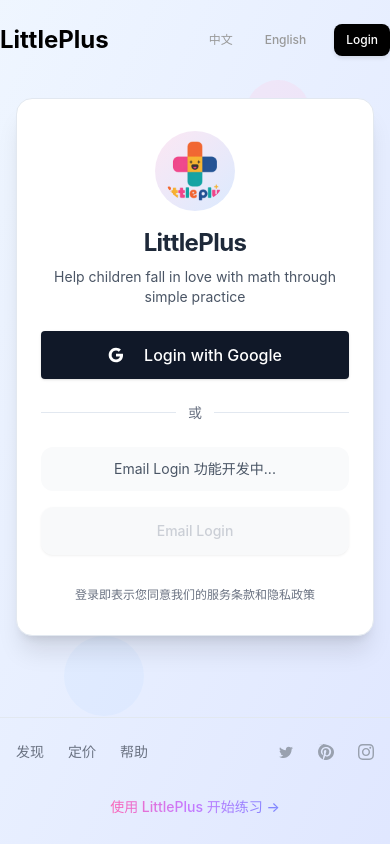
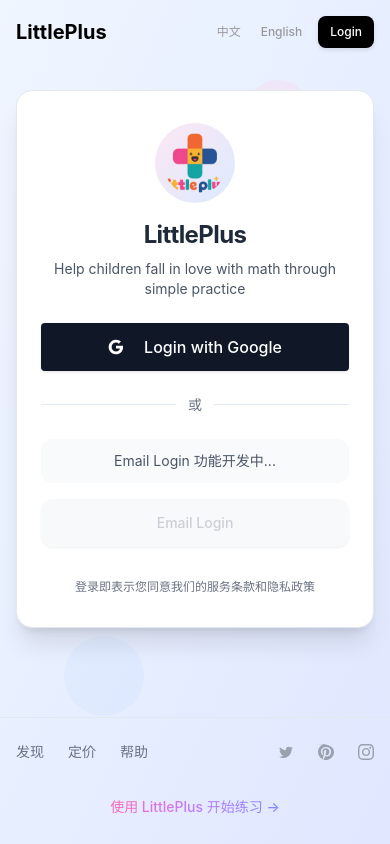
Before and after one commit to million-dollar-projects/mumskids, a Next.js app: page /en/auth/login in a window 390 px wide. Built offline with nearby package versions, Linux system fonts and the light colour scheme; no server answers.

Commit message:
优化header

```diff
--- a/src/components/layout/header.tsx
+++ b/src/components/layout/header.tsx
@@ -43,28 +43,32 @@
   // 着陆页头部
   if (variant === 'landing') {
     return (
-      <header className="py-6 px-0">
+      <header className="py-4 sm:py-6 px-4 sm:px-0">
         <div className="max-w-4xl mx-auto flex justify-between items-center">
-          <div className="text-2xl font-bold text-primary-black">
+          <div className="text-xl sm:text-2xl font-bold text-primary-black">
             {t.landing.brand}
           </div>
-          <div className="flex items-center gap-4">
+          <div className="flex items-center gap-2 sm:gap-4">
             {/* 语言切换 */}
-            <div className="flex gap-2">
+            <div className="flex gap-1 sm:gap-2">
               <Link href="/zh">
-                <Button variant="ghost" size="sm" className="text-tertiary-gray cursor-pointer">中文</Button>
+                <Button variant="ghost" size="sm" className="text-tertiary-gray cursor-pointer text-xs sm:text-sm px-2 sm:px-3">
+                  中文
+                </Button>
               </Link>
               <Link href="/en">
-                <Button variant="ghost" size="sm" className="text-tertiary-gray cursor-pointer">English</Button>
+                <Button variant="ghost" size="sm" className="text-tertiary-gray cursor-pointer text-xs sm:text-sm px-2 sm:px-3">
+                  English
+                </Button>
               </Link>
             </div>
 
             {/* 登录按钮 */}
             {loading ? (
-              <div className="w-8 h-8 animate-spin rounded-full border-2 border-primary border-t-transparent"></div>
+              <div className="w-6 h-6 sm:w-8 sm:h-8 animate-spin rounded-full border-2 border-primary border-t-transparent"></div>
             ) : (
               <Link href={`/${locale}/auth/login`}>
-                <Button size="sm" className="btn-primary-black cursor-pointer">
+                <Button size="sm" className="btn-primary-black cursor-pointer text-xs sm:text-sm px-3 sm:px-4">
                   {t.nav.login}
                 </Button>
               </Link>
@@ -115,45 +119,48 @@
         </div>
 
         {/* Right section - positioned absolutely to the right */}
-        <div className="absolute right-4 sm:right-6 lg:right-8 top-0 h-16 flex items-center space-x-2">
+        <div className="absolute right-4 sm:right-6 lg:right-8 top-0 h-16 flex items-center space-x-1 sm:space-x-2">
           <Link href={`/${locale}/practice/create`}>
-            <button className="text-gray-700 hover:text-gray-900 font-medium text-sm/5 cursor-pointer">创建练习</button>
+            <button className="text-gray-700 hover:text-gray-900 font-medium text-xs sm:text-sm cursor-pointer px-2 sm:px-3 py-1 rounded-md hover:bg-gray-100 transition-colors">
+              <span className="hidden sm:inline">创建练习</span>
+              <span className="sm:hidden">创建</span>
+            </button>
           </Link>
 
           <div className="relative" ref={notificationRef}>
             <button
               onClick={() => setShowNotifications(!showNotifications)}
-              className="text-gray-600 hover:text-gray-900 p-2 rounded-md hover:bg-gray-100 transition-colors relative cursor-pointer hover:bg-gray-100"
+              className="text-gray-600 hover:text-gray-900 p-1.5 sm:p-2 rounded-md hover:bg-gray-100 transition-colors relative cursor-pointer"
             >
-              <Bell className="w-5 h-5" />
+              <Bell className="w-4 h-4 sm:w-5 sm:h-5" />
               {/* 未读通知小红点 */}
-              <span className="absolute top-1 right-1 w-2 h-2 bg-red-500 rounded-full hidden"></span>
+              <span className="absolute top-0.5 right-0.5 sm:top-1 sm:right-1 w-2 h-2 bg-red-500 rounded-full hidden"></span>
             </button>
 
             {/* 通知弹窗 */}
             {showNotifications && (
-              <div className="absolute right-0 mt-2 w-80 bg-white rounded-lg shadow-lg border border-gray-200 z-50">
+              <div className="absolute right-0 mt-2 w-72 sm:w-80 bg-white rounded-lg shadow-lg border border-gray-200 z-50">
                 {/* 空状态内容 */}
-                <div className="py-16 px-8 text-center">
+                <div className="py-12 sm:py-16 px-6 sm:px-8 text-center">
                   {/* 月亮和星星图标 */}
-                  <div className="mb-6 flex justify-center">
+                  <div className="mb-4 sm:mb-6 flex justify-center">
                     <div className="relative">
                       {/* 月亮 */}
-                      <div className="w-12 h-12 rounded-full bg-gray-300 relative">
-                        <div className="absolute top-1 right-1 w-8 h-8 rounded-full bg-white"></div>
+                      <div className="w-10 h-10 sm:w-12 sm:h-12 rounded-full bg-gray-300 relative">
+                        <div className="absolute top-1 right-1 w-6 h-6 sm:w-8 sm:h-8 rounded-full bg-white"></div>
                       </div>
                       {/* 星星 */}
                       <div className="absolute -top-1 -right-1">
-                        <Star className="w-6 h-6 text-gray-400 fill-current" />
+                        <Star className="w-5 h-5 sm:w-6 sm:h-6 text-gray-400 fill-current" />
                       </div>
                     </div>
                   </div>
 
                   {/* 主要文字 */}
-                  <h3 className="text-xl font-medium text-gray-700 mb-3">这里很安静</h3>
+                  <h3 className="text-lg sm:text-xl font-medium text-gray-700 mb-2 sm:mb-3">这里很安静</h3>
 
                   {/* 副标题 */}
-                  <p className="text-gray-500 text-sm">创建练习并分享给好友。</p>
+                  <p className="text-gray-500 text-xs sm:text-sm">创建练习并分享给好友。</p>
                 </div>
               </div>
             )}
```
